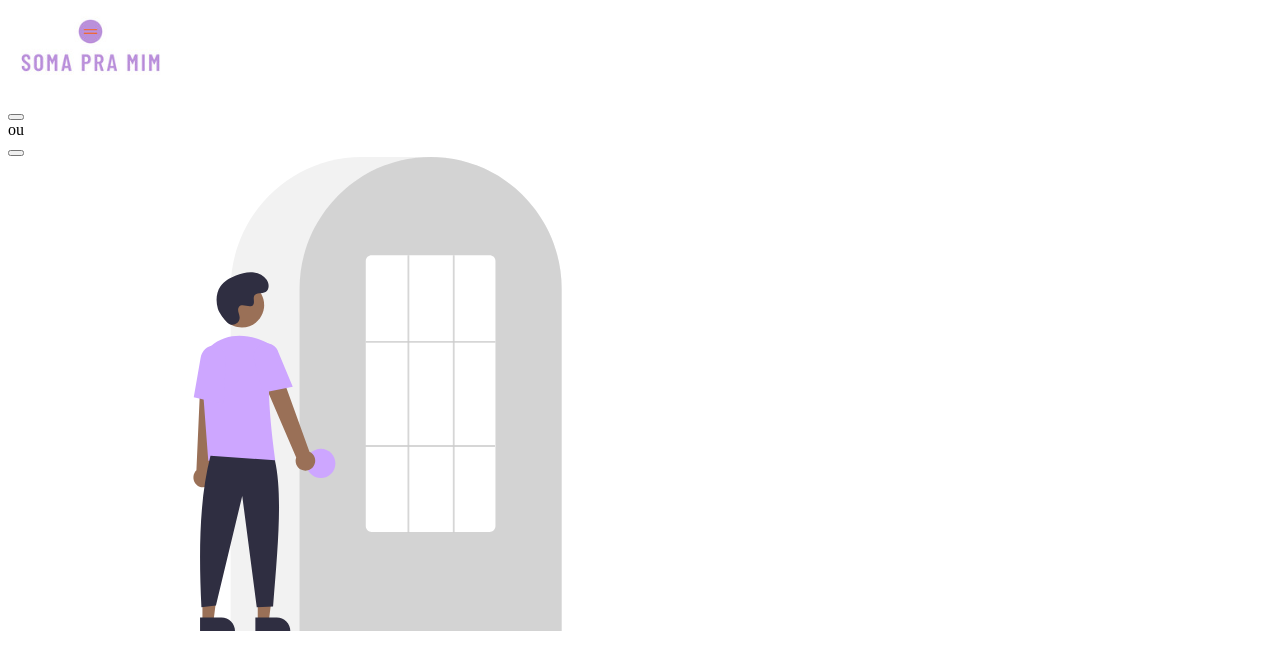
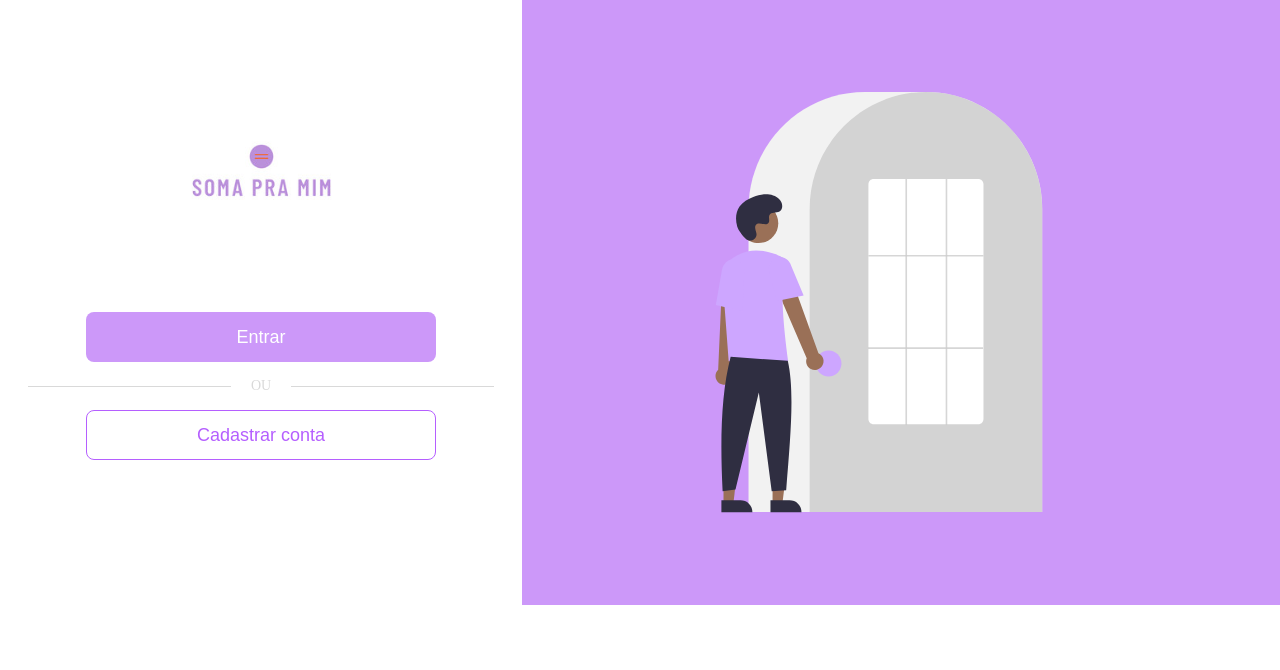
Before and after one commit to juliamenzss/soma-pra-mim, an Angular app: page /login in a window 1280 px wide. Shown: the top 670 px of the page. Built offline with nearby package versions, Linux system fonts and the light colour scheme.

Commit message:
feat: adiciona estilos em layout default

```diff
--- a/src/app/components/default-login-layout/default-login-layout.component.html
+++ b/src/app/components/default-login-layout/default-login-layout.component.html
@@ -1,14 +1,21 @@
 <main>
-  <section>
+  <section class="form-section">
     <img src="/assets/svg/logo.svg"/>
-    <h2></h2>
-    <button></button>
-    <div>
+    <h2>{{ title }}</h2>
+    <ng-content></ng-content>
+    <div class="btn-wrapper">
+      <app-button [text]="'Entrar'" type="primary" size="large"></app-button>
+    </div>
+    <div class="divider">
+      <div></div>
       <span>ou</span>
+      <div></div>
     </div>
-    <button></button>
+    <div class="btn-wrapper">
+    <app-button [text]="'Cadastrar conta'" type="secondary" size="large"></app-button>
+  </div>
   </section>
-  <section>
-    <img src="/assets/svg/login-illustration.svg"/>
+  <section class="main-section">
+    <img style="width: 700px; margin: 92px 0;" src="/assets/svg/login-illustration.svg"/>
   </section>
 </main>
--- a/src/app/components/default-login-layout/default-login-layout.component.scss
+++ b/src/app/components/default-login-layout/default-login-layout.component.scss
@@ -0,0 +1,76 @@
+@import "../../../styles/variables.scss";
+
+main {
+  display: flex;
+  flex-direction: row;
+  align-items: center;
+  justify-content: center;
+
+  section {
+    height: 100%;
+    display: flex;
+    flex-direction: column;
+    align-items: center;
+    justify-content: center;
+  }
+
+  .main-section {
+    gap: 8px;
+
+    flex-grow: 0.4;
+    background-color: $primary-color;
+  }
+
+  .main-section {
+    gap: 8px;
+
+    flex-grow: 0.4;
+    background-color: $primary-color;
+  }
+
+  .form-section {
+    gap: 4px;
+    flex-grow: 0.8;
+    padding: 0 28px;
+
+    img{
+      margin-bottom: 44px;
+
+    }
+    .btn-wrapper {
+      // width: 100%;
+      // display: flex;
+      // flex-direction: row;
+      // align-items: center;
+      // justify-content: center;
+      // margin-bottom: 50px;
+      padding: 12px 0;
+      }
+
+      .divider{
+        display: flex;
+        align-items: center;
+        justify-content: center;
+        gap: 20px;
+        width: 100%;
+
+        font-size: 14px;
+        color: $gray-color;
+        font-weight: 400;
+        text-transform: uppercase;
+
+        div{
+          flex-grow: 1;
+          height: 1.2px;
+          background-color: $gray-color;
+        }
+    }
+
+    h2 {
+      font-size: 20px;
+      font-weight: bold;
+      margin-bottom: 44px;
+    }
+
+  }
+}
--- a/src/app/components/default-login-layout/default-login-layout.component.ts
+++ b/src/app/components/default-login-layout/default-login-layout.component.ts
@@ -1,11 +1,13 @@
-import { Component } from '@angular/core';
+import { Component, Input } from '@angular/core';
+import { ButtonComponent } from '../ui/button/button.component';
 
 @Component({
   selector: 'app-default-login-layout',
-  imports: [],
+  imports: [ButtonComponent],
   templateUrl: './default-login-layout.component.html',
   styleUrl: './default-login-layout.component.scss'
 })
 export class DefaultLoginLayoutComponent {
+  @Input() title: string = "";
 
 }
--- a/src/styles.scss
+++ b/src/styles.scss
@@ -1 +1,9 @@
-/* You can add global styles to this file, and also import other style files */
+* {
+  margin: 0;
+  padding: 0;
+  box-sizing: border-box;
+}
+
+html, body{
+  height: 100%;
+}
--- /dev/null
+++ b/src/styles/variables.scss
@@ -0,0 +1,4 @@
+$primary-color: #CC98F9;
+$secondary-color: #B55FFF;
+$text-color: #676565;
+$gray-color: #D9D9D9;
```
